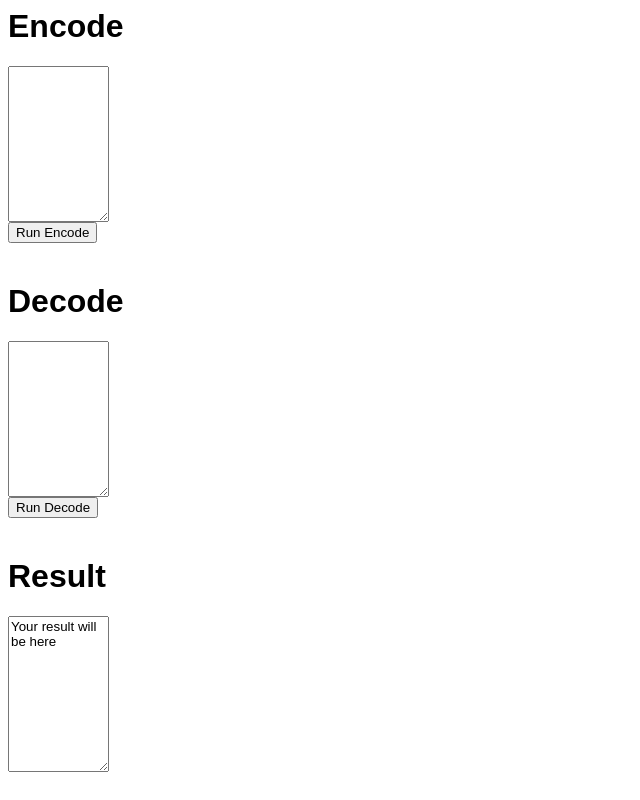
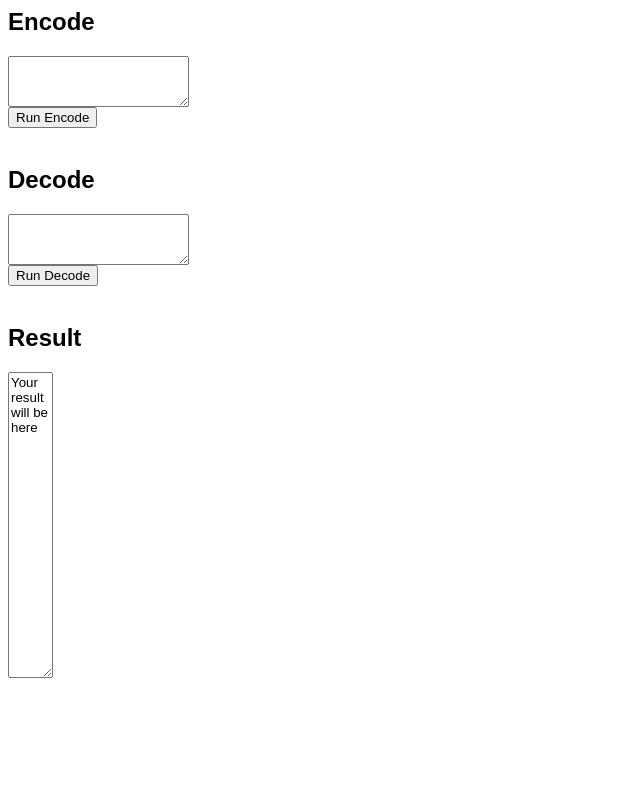
Before and after one commit to EagleEye2010/b64, a plain HTML site: page index.html in a window 1280 px wide. Shown: the whole page, without its empty margins (0-640 px from the left). Drawn offline with Linux system fonts and the light colour scheme.

Commit message:
Update index.html
Touched up on UI

```diff
--- a/index.html
+++ b/index.html
@@ -1,18 +1,18 @@
 <html>
   <body>
     <style>*{font-family:Arial;}</style>
-    <h1>Encode</h1>
-    <textarea rows=10 cols=10 id=e></textarea>
+    <h2>Encode</h2>
+    <textarea rows=3 cols=20 id=e></textarea>
     <br>
     <button id=erun onclick=encode()>Run Encode</button>
     <br><br>
-    <h1>Decode</h1>
-    <textarea rows=10 cols=10 id=d></textarea>
+    <h2>Decode</h2>
+    <textarea rows=3 cols=20 id=d></textarea>
     <br>
     <button id=drun onclick=decode()>Run Decode</button>
     <br><br>
-    <h1>Result</h1>
-    <textarea id=res cols=10 rows=10>Your result will be here</textarea>
+    <h2>Result</h2>
+    <textarea id=res cols=3 rows=20>Your result will be here</textarea>
     <script>
       function encode() {
         let t = document.getElementById('e').value;
```
